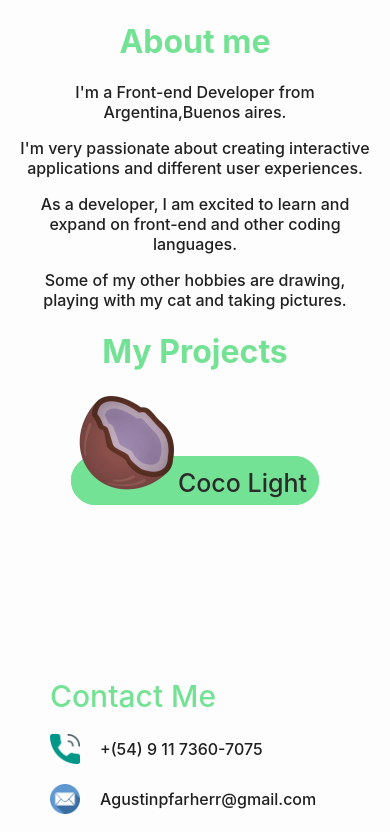
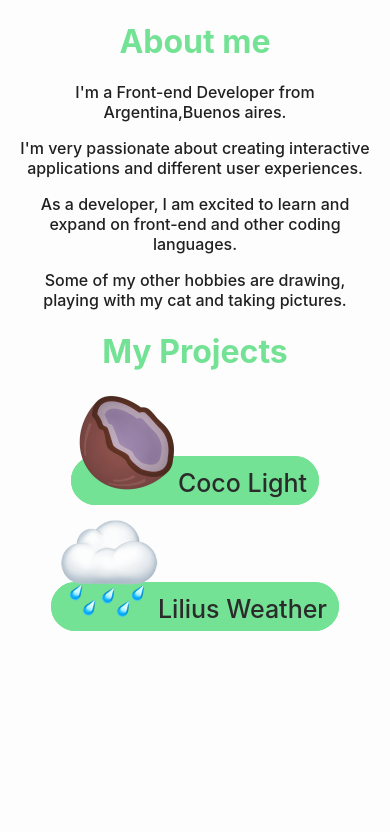
Before and after one commit to Lylhium/PortFolio-Agustin, a React (Create React App) app: page / in a window 390 px wide. Shown: the part 1156-1988 px from the top of the page. Built offline with nearby package versions, Linux system fonts and the light colour scheme.

Commit message:
weather app implementation

```diff
--- a/src/components/about/about.css
+++ b/src/components/about/about.css
@@ -80,7 +80,6 @@ h1 {
   .a {
     flex-direction: column;
     text-align: center;
-    padding-bottom: 85%;
   }
 
   .a-left {
--- a/src/components/about/about.js
+++ b/src/components/about/about.js
@@ -4,6 +4,7 @@ import "../about/about.css";
 //img
 import me2 from "../../../src/assets/pulg.jpg";
 import Logo from "../../assets/Logo.png";
+import RainIcon from "../../assets/cloud_rain.png";
 //translate
 import { useTranslation } from "react-i18next";
 
@@ -39,6 +40,18 @@ const about = () => {
           Coco Light
         </a>
         <br />
+        <br />
+        <a
+          className="button1"
+          href={"https://lylhium.github.io/Weather-App/"}
+          target="_blank"
+          rel="noreferrer"
+          style={{ fontWeight: 500, fontSize: 25 }}
+        >
+          <img src={RainIcon} className="coco-icon" alt="img" />
+          Lilius Weather
+        </a>
+        <br />
       </div>
     </div>
   );
--- a/src/components/contact/contact.css
+++ b/src/components/contact/contact.css
@@ -110,6 +110,11 @@ textarea {
   .c {
     padding-top: 20px;
   }
+
+  .pad-top {
+    padding-top: 140%;
+  }
+
   .c-wrapper {
     flex-direction: column;
   }
--- a/src/components/contact/contact.js
+++ b/src/components/contact/contact.js
@@ -89,6 +89,7 @@ const Contact = () => {
 
   return (
     <div className="c">
+      <div className="pad-top"></div>
       <div className="c-bg"></div>
       <div className="c-wrapper">
         <div className="c-left">
```
Also changed, not shown: src/assets/cloud_rain.png (added).
